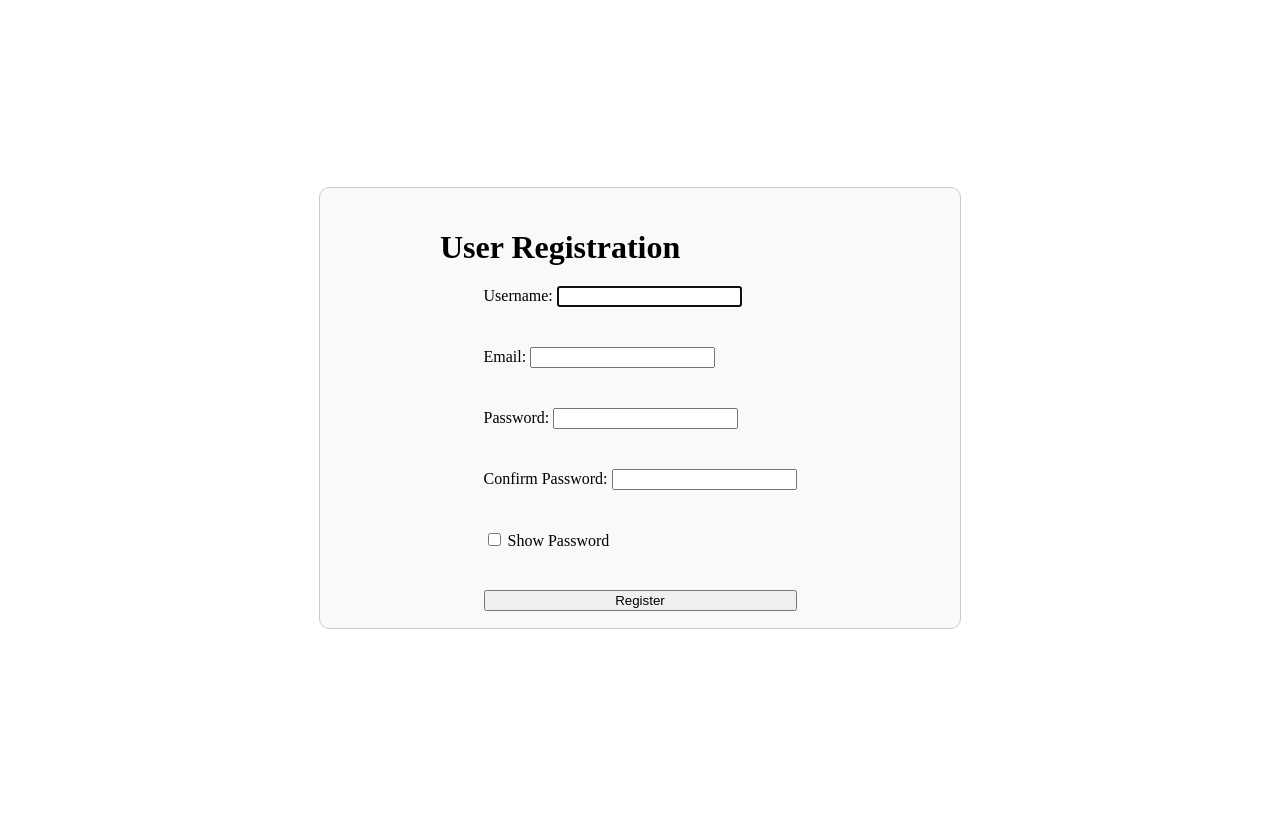
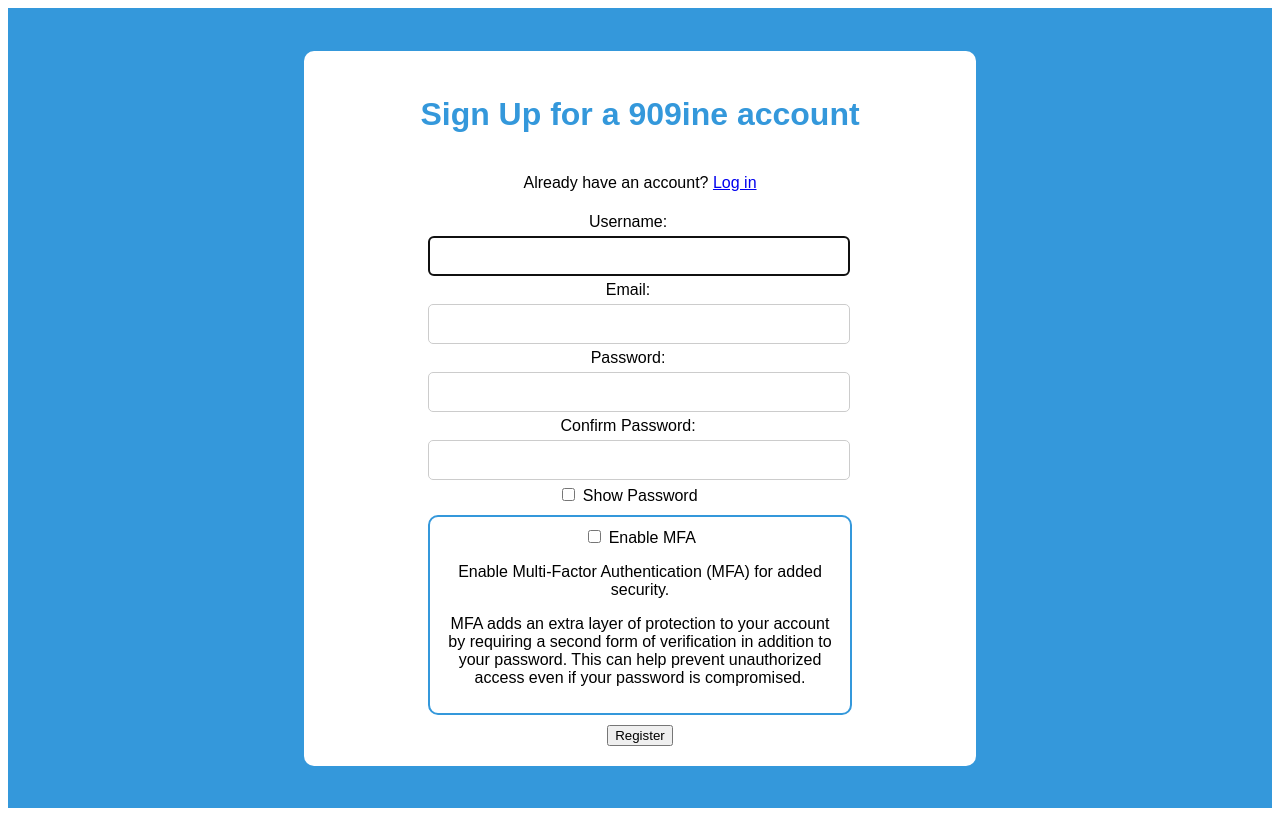
Before and after one commit to EkeneDeProgram/MFA, a Django app: page /mfa-system/registration/ in a window 1280 px wide. Run offline with Django 3.2, Linux system fonts and the light colour scheme.

Commit message:
xi commit

```diff
--- /dev/null
+++ b/mfa/my_mfa/static/css/new.css
@@ -0,0 +1,66 @@
+/* body {
+    background-color: #3498db;
+    color: #000;
+    text-align: center;
+    font-family: Arial, sans-serif;
+    margin: 0;
+    padding: 0;
+    min-height: 100vh;
+    width: 100%;
+} */
+
+.center-container {
+    display: flex;
+    justify-content: center; /* Horizontally center */
+    align-items: center; /* Vertically center */
+    height: 100vh; /* Full viewport height */
+    background-color: #3498db;
+    font-family: Arial, sans-serif;
+    margin: 0;
+    padding: 0;
+}
+
+.container {
+    background-color: #fff;
+    padding: 20px;
+    border-radius: 10px;
+    width: 50%;
+    text-align: center;
+    display: flex;
+    flex-direction: column;
+    align-items: center;
+}
+
+h1 {
+    background-color: #fff;
+    color: #3498db;
+    padding: 20px;
+    border-radius: 10px;
+    margin: 5px auto;
+    width: 80%;
+}
+
+.form-group {
+    margin: 5px 0;
+    width: 100%; /* Make the form-group take up the full width */
+    max-width: 400px; /* Adjust as needed for form-group width */
+    margin-bottom: 5px; /* Increase spacing between form-groups */
+}
+
+input[type="email"],
+input[type="text"],
+input[type="password"] {
+    width: 100%;
+    padding: 10px;
+    border: 1px solid #ccc;
+    border-radius: 5px;
+    margin-top: 5px;
+    font-size: 16px;
+}
+
+.enable-mfa-container {
+    border: 2px solid #3498db; /* Blue border */
+    border-radius: 10px;
+    padding: 10px;
+    margin: 10px 0;
+}
--- a/mfa/my_mfa/static/css/style.css
+++ b/mfa/my_mfa/static/css/style.css
@@ -1,66 +1 @@
 /* styles.css */
-
-.center-container {
-    display: flex;
-    justify-content: center; /* Horizontally center */
-    align-items: center; /* Vertically center */
-    height: 100vh; /* Full viewport height */
-}
-
-.registration-container {
-    /* Increase the width and height to make the form larger */
-    max-width: 600px;
-    width: 100%;
-    height: 400px;
-    padding: 20px;
-    border: 1px solid #ccc;
-    border-radius: 10px;
-    background-color: #f9f9f9;
-    display: flex;
-    flex-direction: column; /* Stack child elements vertically */
-    align-items: center; /* Center child elements horizontally */
-}
-
-.container {
-    /* Increase the width and height to make the form larger */
-    max-width: 600px;
-    width: 100%;
-    height: 400px;
-    padding: 20px;
-    border: 1px solid #ccc;
-    border-radius: 10px;
-    background-color: #f9f9f9;
-    display: flex;
-    flex-direction: column; /* Stack child elements vertically */
-    align-items: center; /* Center child elements horizontally */
-}
-
-.container img {
-    max-width: 100%; /* Make sure the image doesn't exceed the container's width */
-    max-height: 100%; /* Make sure the image doesn't exceed the container's height */
-    width: auto; /* Automatically adjust the width while maintaining aspect ratio */
-    height: auto; /* Automatically adjust the height while maintaining aspect ratio */
-}
-
-h1 {
-    width: 100%; /* Make the form-group take up the full width */
-    max-width: 400px; /* Adjust as needed for form-group width */
-    margin-bottom: 20px;
-}
-
-h2 {
-    width: 100%; /* Make the form-group take up the full width */
-    max-width: 400px; /* Adjust as needed for form-group width */
-    margin-bottom: 20px;
-}
-.form-group {
-    width: 100%; /* Make the form-group take up the full width */
-    max-width: 400px; /* Adjust as needed for form-group width */
-    margin-bottom: 40px; /* Increase spacing between form-groups */
-}
-
-.register-button {
-    width: 100%; /* Make the form-group take up the full width */
-    max-width: 400px; /* Adjust as needed for form-group width */
-    margin-bottom: 20px;
-}
--- a/mfa/my_mfa/templates/authentication/generate_totp.html
+++ b/mfa/my_mfa/templates/authentication/generate_totp.html
@@ -5,7 +5,7 @@
         <meta charset="UTF-8">
         <meta name="viewport" content="width=device-width, initial-scale=1.0">
         <title>Generate TOTP QR Code</title>
-        <link rel="stylesheet" href="{% static 'css/style.css' %}">
+        <link rel="stylesheet" href="{% static 'css/new.css' %}">
     </head>
     <body>
         <div class="center-container">
--- a/mfa/my_mfa/templates/authentication/login.html
+++ b/mfa/my_mfa/templates/authentication/login.html
@@ -5,7 +5,7 @@
         <meta charset="UTF-8">
         <meta name="viewport" content="width=device-width, initial-scale=1.0">
         <title>Login</title>
-        <link rel="stylesheet" href="{% static 'css/style.css' %}">
+        <link rel="stylesheet" href="{% static 'css/new.css' %}">
     </head>
     <body>
         <div class="center-container">
--- a/mfa/my_mfa/templates/authentication/verify_totp.html
+++ b/mfa/my_mfa/templates/authentication/verify_totp.html
@@ -5,7 +5,7 @@
         <meta charset="UTF-8">
         <meta name="viewport" content="width=device-width, initial-scale=1.0">
         <title>Verify TOTP</title>
-        <link rel="stylesheet" href="{% static 'css/style.css' %}">
+        <link rel="stylesheet" href="{% static 'css/new.css' %}">
     </head>
     <body>
         <div class="center-container">
@@ -21,6 +21,7 @@
                     {% csrf_token %}
                     <label for="totp_code">Enter TOTP Code:</label>
                     <input type="text" id="totp_code" name="totp_code" required>
+
                     <button type="submit">Verify</button>
                 </form>
             </div>
--- a/mfa/my_mfa/templates/registration/register.html
+++ b/mfa/my_mfa/templates/registration/register.html
@@ -5,36 +5,62 @@
     <meta charset="UTF-8">
     <meta name="viewport" content="width=device-width, initial-scale=1.0">
     <title>User Registration</title>
-    <link rel="stylesheet" href="{% static 'css/style.css' %}">
+    <link rel="stylesheet" href="{% static 'css/new.css' %}">
 </head>
 <body>
     <div class="center-container">
-        <div class="registration-container">
-            <h1>User Registration</h1>
-            <form method="post" class="registration-form">
+        <div class="container">
+            <h1>Sign Up for a 909ine account</h1>
+            <p>Already have an account? <a href="{% url 'login' %}">Log in</a></p>
+            <form method="post">
                 {% csrf_token %}
                 <div class="form-group">
                     <label for="{{ form.username.id_for_label }}">Username:</label>
                     {{ form.username }}
                 </div>
+
                 <div class="form-group">
                     <label for="{{ form.email.id_for_label }}">Email:</label>
                     {{ form.email }}
                 </div>
+
                 <div class="form-group">
                     <label for="{{ form.password1.id_for_label }}">Password:</label>
                     <input type="password" name="{{ form.password1.name }}" id="{{ form.password1.id }}" class="password-field" />
                 </div>
+
                 <div class="form-group">
                     <label for="{{ form.password2.id_for_label }}">Confirm Password:</label>
                     <input type="password" name="{{ form.password2.name }}" id="{{ form.password2.id }}" class="password-field" />
                 </div>
+
                 <!-- Add "Show Password" checkbox -->
                 <div class="form-group">
                     <input type="checkbox" id="show-password-checkbox" class="show-password-checkbox" />
                     <label for="show-password-checkbox">Show Password</label>
                 </div>
+
+                <!-- Add "Enable MFA" checkbox
+                <div class="form-group">
+                    <input type="checkbox" name="enable_mfa" id="enable-mfa-checkbox" class="enable-mfa-checkbox" />
+                    <label for="enable-mfa-checkbox">Enable MFA</label>
+                </div> -->
+                <div class="form-group enable-mfa-container">
+                    <div class="enable-mfa-header">
+                        <input type="checkbox" name="enable_mfa" id="enable-mfa-checkbox" class="enable-mfa-checkbox" />
+                        <label for="enable-mfa-checkbox">Enable MFA</label>
+                    </div>
+                    <div class="enable-mfa-description">
+                        <p>Enable Multi-Factor Authentication (MFA) for added security.</p>
+                        <p>MFA adds an extra layer of protection to your account by requiring
+                           a second form of verification in addition to your password.
+                           This can help prevent unauthorized access even if your
+                            password is compromised.</p>
+                    </div>
+                </div>
+
                 <button type="submit" class="register-button">Register</button>
+
             </form>
         </div>
     </div>
--- a/mfa/my_mfa/urls.py
+++ b/mfa/my_mfa/urls.py
@@ -4,11 +4,8 @@
 
 urlpatterns = [
     path("registration/", views.register_user, name="registration"),
-    path("mfa/", views.enable_mfa, name="mfa"),
-    path("mfa-method/", views.set_mfa_method, name="mfa-method"),
     path("login/", views.user_authentication, name="login"),
     path("totp-qr-code", views.generate_totp_qr_code, name="totp-qr-code"),
     path("verify-totp", views.verify_totp, name="verify-totp"),
-    path("send-totp-sms", views.send_totp_sms, name="send-totp-sms"),
     path("mfa_settings/", views.update_mfa_status, name="mfa_settings"),
 ]
--- a/mfa/my_mfa/views.py
+++ b/mfa/my_mfa/views.py
@@ -11,23 +11,13 @@
 import pyotp
 import qrcode
 import io
-import vonage
-from dotenv import load_dotenv
 
-# Import python standard module
-import os
 
 # Import my_mfa modules
 from .forms import RegistrationForm
 from .models import UserProfile
 from .utils import *
 
-
-load_dotenv() # Load the .env file
-
-# # Access the API keys and secrets
-# api_key = os.environ.get("API_KEY")
-# api_secret = os.environ.get("API_SECRET")
 
 # Create your views here.
 
@@ -37,45 +27,18 @@
         form = RegistrationForm(request.POST) # creates an instance of a RegistrationForm
         if form.is_valid():
             user = form.save()
+            # Create a UserProfile instance and link it to the user
+            user_profile = UserProfile(user=user)
+            # Check if the "Enable MFA" checkbox is selected
+            if request.POST.get("enable_mfa"):
+                user_profile.mfa_enabled = True
+                user_profile.save()
             login(request, user) # Automatically log the user in after registration
-            return redirect("mfa") # Redirect to the mfa url
+            return HttpResponse("Success!")
     else:
         form = RegistrationForm()  # IF request is not POST create an instance of the RegistrationForm without any data.
     return render(request, "registration/register.html", {"form": form})
 
-
-# Defind a view for enabeling MFA
-@login_required # Use the login_required decorator to ensure only authenticated users can access this view
-def enable_mfa(request):
-    try:
-        # Retrieve user UserProfile details and if none is found, creates a new one.
-        user_profile, created = UserProfile.objects.get_or_create(user=request.user)
-        if request.method == "POST":
-            # Enable MFA for the user
-            user_profile.mfa_enabled = True
-            user_profile.save()
-            return redirect("mfa-method") # Redirect to the mfa-method url
-        # Render the MFA enable form
-        return render(request, "registration/enable_mfa.html", {"user_profile": user_profile, "created": created})
-    except UserProfile.DoesNotExist:
-        # Handle the case where UserProfile does not exist for the user
-        return render(request, "registration/user_profile_not_found.html")
-
-
-# Defind view for setting MFA method
-@login_required
-def set_mfa_method(request):
-    # Retrieve user UserProfile details
-    user_profile = UserProfile.objects.get(user=request.user)
-
-    if request.method == "POST":
-        # Get the value of the "mfa_method" field from the POST data.
-        set_method = request.POST.get("mfa_method")
-        # Update the user's MFA method in the UserProfile.
-        user_profile.mfa_method = set_method
-        user_profile.save()
-        return render(request, "registration/mfa_success.html")
-    return render(request, "registration/set_mfa_method.html", {"user_profile": user_profile})
 
 
 # Defind a view for user authentication
@@ -90,19 +53,10 @@
         if user is not None: # If authentication is succesfull
             user_profile = UserProfile.objects.get(user=user)
             if user_profile.mfa_enabled: # Check if mfa is enable for user
-                if user_profile.mfa_method == "TOTP":
-                    if not user_profile.totp_secret_key: # If the UserProfile secret_key field is empty
-                        return redirect("totp-qr-code") # Redirect to totp-qr-code url
-                    else:
-                        return redirect("verify-totp") # Redirect to verify-totp url
-                elif user_profile.mfa_method == "SMS":
-                    if not user_profile.phone_number: # If the UserProfile phone_number field is empty
-                        return redirect("send-totp-sms")
-                    else:
-                        pass
+                if not user_profile.totp_secret_key: # If the UserProfile secret_key field is empty
+                    return redirect("totp-qr-code") # Redirect to totp-qr-code url
                 else:
-                    messages.error(request, 'Invalid MFA method.')
-                    return HttpResponse("I dont know yet")
+                  return redirect("verify-totp") # Redirect to verify-totp url
             else:
                 # MFA is not enabled, log the user in
                 login(request, user)
@@ -170,7 +124,6 @@
     return render(request, "authentication/generate_totp.html",context)
 
 
-
 # Defind view to verify totp
 @login_required
 def verify_totp(request):
@@ -196,44 +149,6 @@
     return render(request, "authentication/verify_totp.html")
 
 
-# Defind view to send totp code via SMS
-@login_required
-def send_totp_sms(request):
-    user_profile = UserProfile.objects.get(user=request.user)
-    if request.method == "POST":
-        # Retrieve the phone_number submitted in the form data
-        user_phone_number = request.POST.get("phone_number")
-        # Update UserProfile model
-        user_profile.phone_number = user_phone_number
-        user_profile.save()
-        # Generate a Time-Based One-Time Password (TOTP) code.
-        totp_code = generate_totp_code()
-        # Initialize the Vonage API client with API key and API secret
-        api_key = os.environ.get("API_KEY") # Access the API keys and secrets
-        api_secret = os.environ.get("API_SECRET")
-        client = vonage.Client(key=api_key, secret=api_secret)
-        sms = vonage.Sms(client)
-
-        # Send the TOTP code via SMS
-        try:
-            sms_response = sms.send_message({
-                "from": "909ine MFA System",
-                "to": user_profile.phone_number,
-                "text": f"Your TOTP code: {totp_code} Valid for 1 minute"
-            })
-
-            if sms_response["messages"][0]["status"] == "0":
-                messages.success(request, "TOTP code sent via SMS. Check your phone for the code.")
-                print(f"{user_profile.phone_number}")
-            else:
-                messages.error(request, f"Error: {sms_response['messages'][0]['error-text']}")
-        except Exception as e:
-            return HttpResponse(f'Error: {str(e)}')
-
-        #return HttpResponse("TOTP code sent successfully.")
-    return render(request, "authentication/send_totp_sms.html")
-
-
 # Define a view for updating user MFA status
 @login_required
 def update_mfa_status(request):
```
Also changed, not shown: mfa/my_mfa/static/js/phone-number.js (deleted, +0 -9 lines), mfa/my_mfa/templates/authentication/send_totp_sms.html (deleted, +0 -32 lines), mfa/my_mfa/templates/registration/enable_mfa.html (deleted, +0 -22 lines), mfa/my_mfa/templates/registration/mfa_success.html (deleted, +0 -20 lines), mfa/my_mfa/templates/registration/set_mfa_method.html (deleted, +0 -30 lines), mfa/my_mfa/static/js/password-toggle.js (line endings or trailing spaces).
